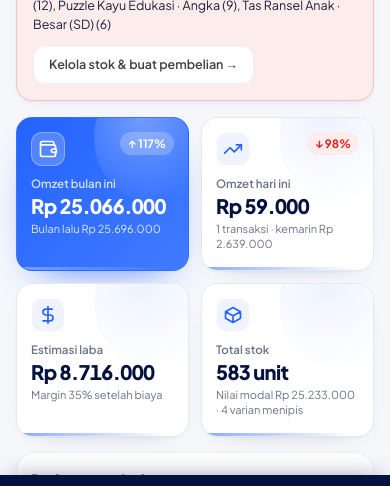
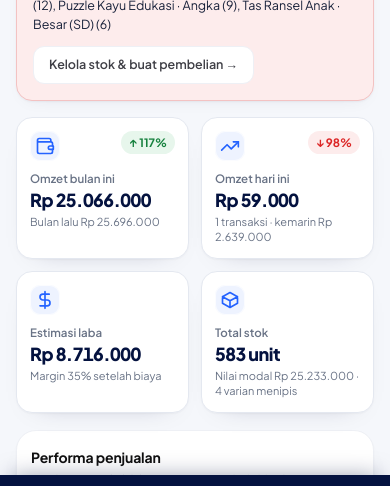
Before and after one commit to ersetdigital-sudo/rainbow-kids, a Next.js app: page / in a window 390 px wide. Shown: the part 305-791 px from the top of the page. Built offline with nearby package versions, Linux system fonts and the light colour scheme; no server answers.

Commit message:
Sederhanakan tampilan dashboard dan perbaiki responsivitas kartu
Co-authored-by: base44-builder[bot] <245833847+base44-builder[bot]@users.noreply.github.com>

```diff
--- a/src/app/globals.css
+++ b/src/app/globals.css
@@ -238,24 +238,6 @@
     0 1px 2px rgba(4, 18, 63, 0.05),
     0 20px 40px -24px rgba(4, 18, 63, 0.5);
 }
-.kpi2-orb {
-  position: absolute;
-  right: -42px;
-  top: -48px;
-  width: 136px;
-  height: 136px;
-  border-radius: 50%;
-  background: radial-gradient(
-    circle at 35% 35%,
-    var(--kt) 0%,
-    rgba(255, 255, 255, 0) 72%
-  );
-  transition: transform 0.4s ease;
-  pointer-events: none;
-}
-.kpi2:hover .kpi2-orb {
-  transform: scale(1.14);
-}
 .kpi2-top {
   position: relative;
   display: flex;
@@ -288,6 +270,7 @@
   font-weight: 800;
   line-height: 1.2;
   letter-spacing: -0.03em;
+  overflow-wrap: anywhere;
   color: var(--nv);
 }
 .kpi2-sub {
@@ -297,28 +280,20 @@
   line-height: 1.35;
   color: var(--mu);
 }
-.kpi2-bar {
-  position: absolute;
-  left: 0;
-  right: 0;
-  bottom: 0;
-  height: 3px;
-  transform-origin: left center;
-  background: linear-gradient(90deg, var(--kc), rgba(255, 255, 255, 0) 88%);
-  opacity: 0.55;
-}
-
 @media (max-width: 767px) {
   .kpi2 {
-    padding: 14px 14px 18px;
+    padding: 13px 13px 14px;
   }
   .kpi2-v {
-    font-size: 20px;
+    font-size: clamp(16px, 4.6vw, 20px);
+  }
+  .kpi2-top {
+    gap: 6px;
   }
   .kpi2-ic {
-    width: 34px;
-    height: 34px;
-    border-radius: 11px;
+    width: 30px;
+    height: 30px;
+    border-radius: 10px;
   }
 }
 
@@ -1971,42 +1946,6 @@ table.t {
   background: #f7f9ff;
 }
 
-/* Kartu metrik utama: gradien biru */
-.kpi2-f {
-  background: linear-gradient(135deg, #2463ff 0%, #407bff 100%);
-  border-color: transparent;
-  box-shadow: 0 18px 40px -24px rgba(36, 99, 255, 0.95);
-}
-.kpi2-f .kpi2-orb {
-  background: radial-gradient(
-    circle at 35% 35%,
-    rgba(255, 255, 255, 0.32) 0%,
-    rgba(255, 255, 255, 0) 70%
-  );
-}
-.kpi2-f .kpi2-ic {
-  background: rgba(255, 255, 255, 0.2);
-  color: #fff;
-  box-shadow: inset 0 0 0 1px rgba(255, 255, 255, 0.3);
-}
-.kpi2-f .kpi2-l {
-  color: rgba(255, 255, 255, 0.78);
-}
-.kpi2-f .kpi2-v {
-  color: #fff;
-}
-.kpi2-f .kpi2-sub {
-  color: rgba(255, 255, 255, 0.82);
-}
-.kpi2-f .kpi2-bar {
-  background: linear-gradient(90deg, #fff, rgba(255, 255, 255, 0) 88%);
-  opacity: 0.35;
-}
-.kpi2-f .trend {
-  background: rgba(255, 255, 255, 0.22);
-  color: #fff;
-}
-
 @media (max-width: 767px) {
   .d2-title {
     font-size: 21px;
--- a/src/components/modules/dashboard/DashboardView.tsx
+++ b/src/components/modules/dashboard/DashboardView.tsx
@@ -243,7 +243,6 @@ export function DashboardView() {
             tint="#EEF3FF"
             trend={tr(mt, prev)}
             delay={0}
-            featured
           />
           <KpiCard
             label="Omzet hari ini"
--- a/src/components/ui/KpiCard.tsx
+++ b/src/components/ui/KpiCard.tsx
@@ -19,7 +19,6 @@ export function KpiCard({
   count,
   format,
   delay = 0,
-  featured = false,
 }: {
   label: string;
   value: string;
@@ -33,8 +32,6 @@ export function KpiCard({
   /** Format angka selama animasi berjalan. */
   format?: (n: number) => string;
   delay?: number;
-  /** Kartu utama dengan latar gradien biru. */
-  featured?: boolean;
 }) {
   const [shown, setShown] = useState<number | null>(
     count === undefined ? null : 0,
@@ -62,11 +59,9 @@ export function KpiCard({
       animate={{ opacity: 1, y: 0, scale: 1 }}
       transition={{ duration: 0.45, delay, ease: [0.22, 1, 0.36, 1] }}
       whileHover={{ y: -4 }}
-      className={`kpi2${featured ? " kpi2-f" : ""}`}
+      className="kpi2"
       style={{ ["--kc" as string]: accent, ["--kt" as string]: tint }}
     >
-      <span className="kpi2-orb" aria-hidden="true" />
-
       <div className="kpi2-top">
         {icon ? (
           <span className="kpi2-ic">
@@ -96,14 +91,6 @@ export function KpiCard({
       <div className="kpi2-l">{label}</div>
       <div className="kpi2-v num">{display}</div>
       {sub && <div className="kpi2-sub">{sub}</div>}
-
-      <motion.span
-        className="kpi2-bar"
-        aria-hidden="true"
-        initial={{ scaleX: 0 }}
-        animate={{ scaleX: 1 }}
-        transition={{ duration: 0.8, delay: delay + 0.15, ease: "easeOut" }}
-      />
     </motion.div>
   );
 }
```
